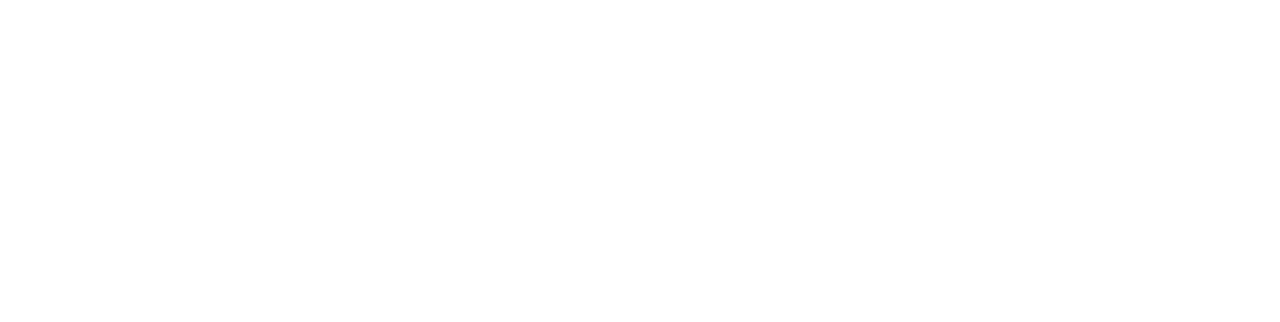
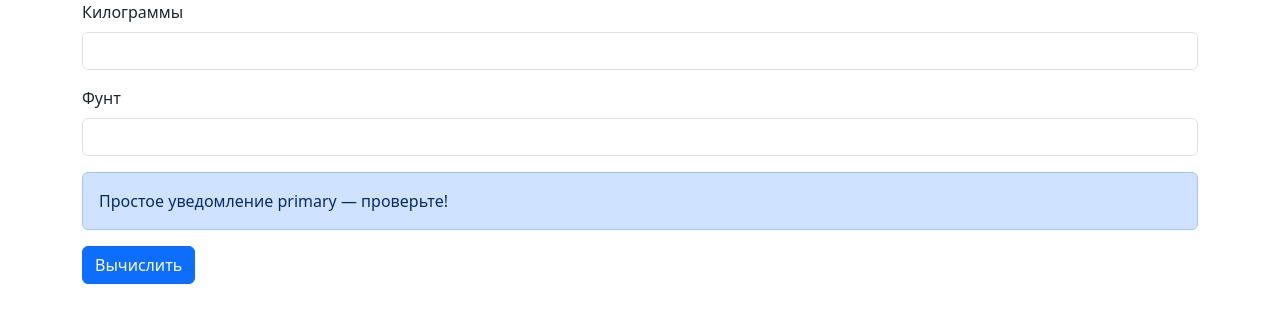
Before and after one commit to komnaspsp/java, a plain HTML site: page index.html in a window 1280 px wide. Drawn offline with nearby package versions, Linux system fonts and the light colour scheme.

Commit message:
калькулятор

```diff
--- a/index.html
+++ b/index.html
@@ -7,7 +7,27 @@
     <link href="https://cdn.jsdelivr.net/npm/bootstrap@5.3.1/dist/css/bootstrap.min.css" rel="stylesheet" integrity="sha384-4bw+/aepP/YC94hEpVNVgiZdgIC5+VKNBQNGCHeKRQN+PtmoHDEXuppvnDJzQIu9" crossorigin="anonymous">
   </head>
   <body>
+    <div class="container">
+        <div class="=row">
+            <form>
+                <div class="mb-3">
+                  <label for="exampleInputEmail1" class="form-label">Килограммы</label>
+                  <input type="number" id="hg" class="form-control" aria-describedby="emailHelp">
+                </div>
+                <div class="mb-3">
+                  <label for="exampleInputPassword1" class="form-label">Фунт</label>
+                  <input type="text" id="fnt" class="form-control" >
+                </div>
+                <div id="res" class="alert alert-primary" role="alert">
+                    Простое уведомление primary — проверьте!
+                  </div>
+
+                <button type="button" onclick="convertKgToFunt()" class="btn btn-primary">Вычислить</button>
+              </form>
+        </div>
+    </div>
     <script src="https://cdn.jsdelivr.net/npm/bootstrap@5.3.1/dist/js/bootstrap.bundle.min.js" integrity="sha384-HwwvtgBNo3bZJJLYd8oVXjrBZt8cqVSpeBNS5n7C8IVInixGAoxmnlMuBnhbgrkm" crossorigin="anonymous"></script>
     <script src="skript.js"></script>
   </body>
+
 </html>
--- a/skript.js
+++ b/skript.js
@@ -0,0 +1,13 @@
+let lkg = document.getElementById('hg');
+let lfnt = document.getElementById('fnt');
+let lRes = document.getElementById('res');
+console.log(lkg);
+function convertKgToFunt(){
+    let kg= lkg.value;//получаем значение из поля
+    let fnt = lfnt.value; //получаем значение из поля
+    const a = 0.454
+    let result= kg/a; //получили резултат
+    console.log('результат в фунтах' + result +' килограммов ');
+lRes.innerText = result;
+
+}
```
